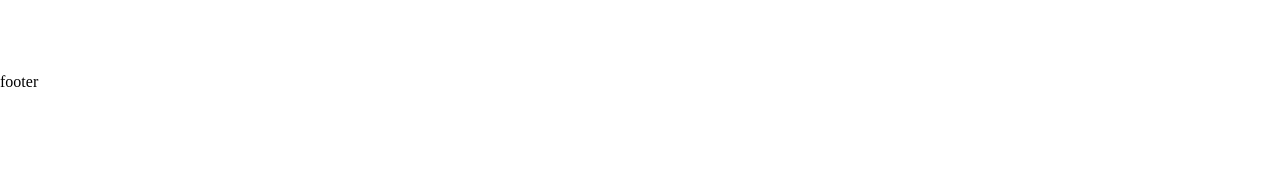
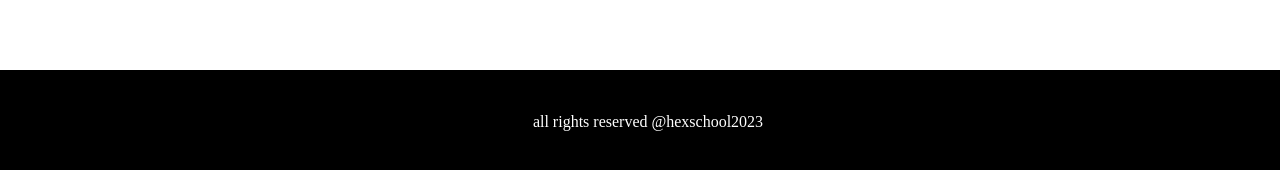
Before and after one commit to LaiZhiQun/2023CSS_weekly, a Vue app: page /week2 in a window 1280 px wide. Shown: the part 4696-4866 px from the top of the page. Before the commit the page ends 4790 px from the top, so only its background shows below. Built offline with nearby package versions, Linux system fonts and the light colour scheme; a web font is replaced by a local one.

Commit message:
完成 footer

```diff
--- a/src/components/week2/footerComp.vue
+++ b/src/components/week2/footerComp.vue
@@ -1,3 +1,19 @@
 <template lang="pug">
-p footer
+.footer
+  .container.text-center
+    p.py-40 all rights reserved @hexschool2023
 </template>
+
+<style scoped>
+.py-40 {
+  padding: 40px 0;
+}
+.footer {
+  background-color: black;
+  color: white;
+}
+.text-center {
+  text-align: center;
+}
+
+</style>
```
